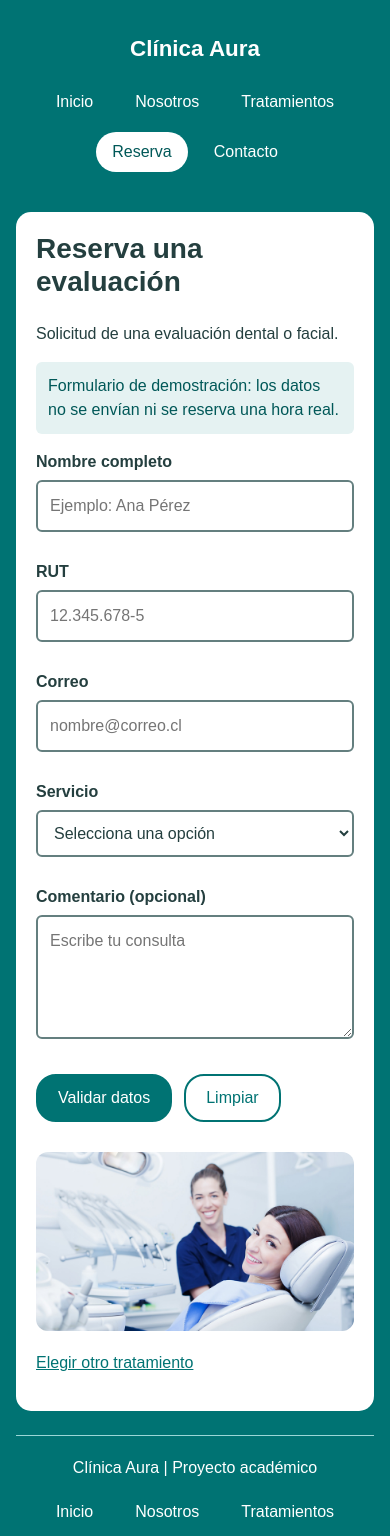
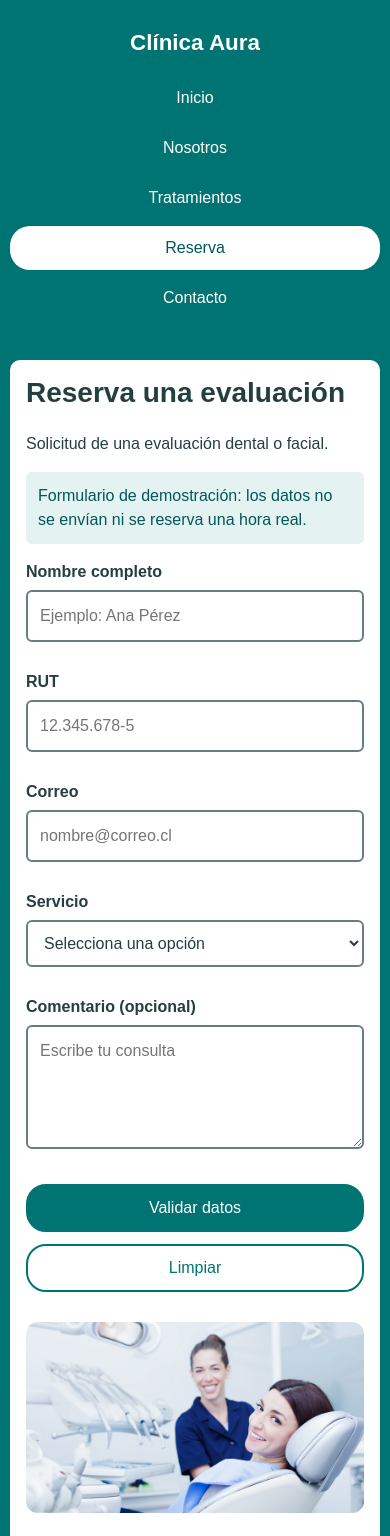
Before and after one commit to benjadiaz112/frontend-clinica-dental-facial, a Next.js app: page /reserva in a window 390 px wide. Shown: the top 1536 px of the page. Built offline with nearby package versions, Linux system fonts and the light colour scheme; data requests are answered from the project's data file.

Commit message:
Accesibilidad: mejorar foco y adaptación móvil

```diff
--- a/app/reserva/page.tsx
+++ b/app/reserva/page.tsx
@@ -6,8 +6,8 @@ export const metadata = { title: "Reserva | Clínica Aura" };
 
 export default function Pagina() {
   return (
-    <section className="contenedor panel portada">
-      <h1>Reserva una evaluación</h1>
+    <section className="contenedor panel portada" aria-labelledby="titulo-reserva">
+      <h1 id="titulo-reserva">Reserva una evaluación</h1>
       <p>Solicitud de una evaluación dental o facial.</p>
       <Mensaje texto="Formulario de demostración: los datos no se envían ni se reserva una hora real." />
       <FormularioReserva />
--- a/components/compartidos/Menu.tsx
+++ b/components/compartidos/Menu.tsx
@@ -14,7 +14,7 @@ export default function Menu({ enlaces, etiqueta = "Navegación principal" }: Pr
 
   return (
     <nav aria-label={etiqueta}>
-      <ul className="menu">
+      <ul className="menu" role="list">
         {enlaces.map(function (enlace) {
           return (
             <li key={enlace.ruta}>
--- a/styles/globals.css
+++ b/styles/globals.css
@@ -71,10 +71,12 @@ body {
 
 .enlace-menu {
   display: block;
+  min-height: 44px;
   padding: 8px 16px;
   border-radius: 20px;
   color: white;
   text-decoration: none;
+  line-height: 28px;
 }
 
 .enlace-menu:hover,
@@ -102,6 +104,16 @@ body {
 .pie-pagina .menu {
   justify-content: center;
   margin-top: 12px;
+}
+
+.pie-pagina a {
+  color: white;
+}
+
+.pie-pagina a:focus-visible {
+  outline-color: white;
+  background-color: white;
+  color: var(--color-oscuro);
 }
 
 .salto-contenido {
@@ -310,3 +322,35 @@ iframe {
     font-size: 1.75rem;
   }
 }
+
+@media (max-width: 480px) {
+  body {
+    padding: 10px;
+  }
+
+  .panel,
+  .tarjeta {
+    padding: 16px;
+    border-radius: 10px;
+  }
+
+  .menu {
+    width: 100%;
+    gap: 6px;
+  }
+
+  .menu li,
+  .enlace-menu {
+    width: 100%;
+    text-align: center;
+  }
+
+  .acciones {
+    flex-direction: column;
+  }
+
+  .acciones .btn,
+  .acciones button {
+    width: 100%;
+  }
+}
--- a/styles/reserva.css
+++ b/styles/reserva.css
@@ -32,4 +32,8 @@
   .reserva-disposicion > img {
     width: 100%;
   }
+
+  .reserva-disposicion > img {
+    order: 2;
+  }
 }
```
